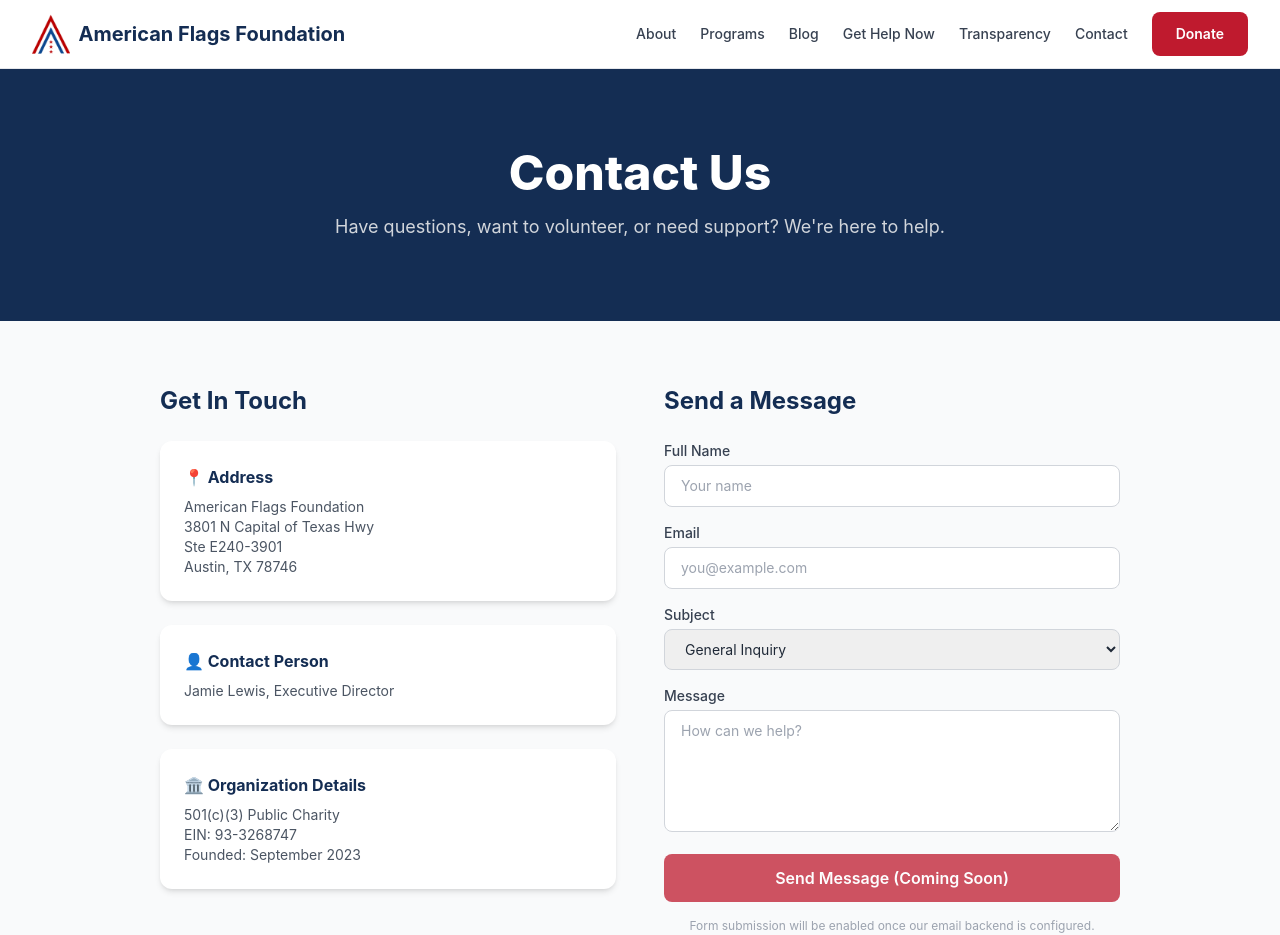
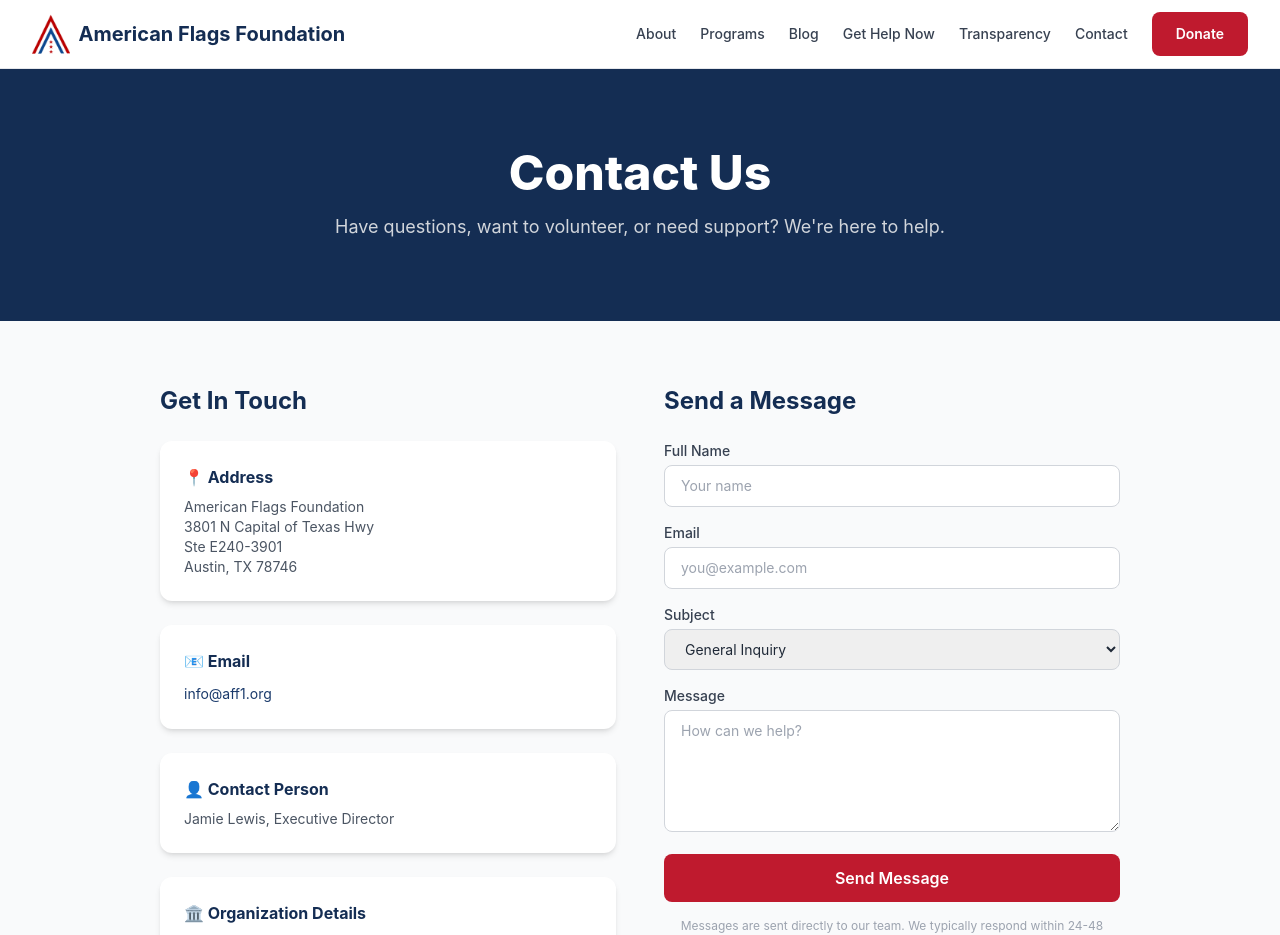
Before and after one commit to AmericanFlagsFoundation/website, a Next.js app: page /contact in a window 1280 px wide. Shown: the top 935 px of the page. Built offline with nearby package versions, Linux system fonts and the light colour scheme.

Commit message:
Wire up contact form - sends to info@aff1.org via Formsubmit

```diff
--- a/src/app/contact/page.tsx
+++ b/src/app/contact/page.tsx
@@ -1,12 +1,37 @@
-import type { Metadata } from "next";
+"use client";
 
-export const metadata: Metadata = {
-  title: "Contact Us",
-  description:
-    "Get in touch with the American Flags Foundation. We'd love to hear from you.",
-};
+import { useState } from "react";
+
+const FORM_URL = "https://formsubmit.co/ajax/info@aff1.org";
 
 export default function ContactPage() {
+  const [status, setStatus] = useState<"idle" | "sending" | "sent" | "error">("idle");
+
+  async function handleSubmit(e: React.FormEvent<HTMLFormElement>) {
+    e.preventDefault();
+    setStatus("sending");
+
+    const form = e.currentTarget;
+    const data = new FormData(form);
+
+    try {
+      const res = await fetch(FORM_URL, {
+        method: "POST",
+        headers: { "Content-Type": "application/json", Accept: "application/json" },
+        body: JSON.stringify(Object.fromEntries(data)),
+      });
+
+      if (res.ok) {
+        setStatus("sent");
+        form.reset();
+      } else {
+        setStatus("error");
+      }
+    } catch {
+      setStatus("error");
+    }
+  }
+
   return (
     <>
       <section className="bg-navy-700 py-16 text-white sm:py-20">
@@ -37,6 +62,12 @@
                 </address>
               </div>
               <div className="card">
+                <h3 className="mb-2 font-bold text-navy-700">📧 Email</h3>
+                <a href="mailto:info@aff1.org" className="text-sm text-navy-600 hover:underline">
+                  info@aff1.org
+                </a>
+              </div>
+              <div className="card">
                 <h3 className="mb-2 font-bold text-navy-700">👤 Contact Person</h3>
                 <p className="text-sm text-gray-600">Jamie Lewis, Executive Director</p>
               </div>
@@ -53,47 +84,62 @@
             </div>
           </div>
 
-          {/* Contact Form (static placeholder) */}
+          {/* Contact Form */}
           <div>
             <h2 className="mb-6 text-2xl font-bold text-navy-700">
               Send a Message
             </h2>
-            <form className="space-y-4">
+
+            {status === "sent" ? (
+              <div className="rounded-xl bg-green-50 border border-green-200 p-8 text-center">
+                <p className="text-2xl mb-2">✅</p>
+                <h3 className="text-lg font-bold text-green-800">Message Sent!</h3>
+                <p className="mt-2 text-sm text-green-700">
+                  Thank you for reaching out. We&apos;ll get back to you as soon as possible.
+                </p>
+                <button
+                  onClick={() => setStatus("idle")}
+                  className="btn-primary mt-4"
+                >
+                  Send Another Message
+                </button>
+              </div>
+            ) : (
+              <form onSubmit={handleSubmit} className="space-y-4">
+                {/* Honeypot for spam prevention */}
+                <input type="text" name="_honey" style={{ display: "none" }} />
+                {/* Disable captcha page */}
+                <input type="hidden" name="_captcha" value="false" />
+                <input type="hidden" name="_subject" value="New Contact Form Submission - AFF Website" />
+
                 <div>
-                <label
-                  htmlFor="name"
-                  className="mb-1 block text-sm font-medium text-gray-700"
-                >
+                  <label htmlFor="name" className="mb-1 block text-sm font-medium text-gray-700">
                     Full Name
                   </label>
                   <input
                     type="text"
                     id="name"
                     name="name"
+                    required
                     className="w-full rounded-lg border border-gray-300 px-4 py-2.5 text-sm focus:border-navy-500 focus:outline-none focus:ring-1 focus:ring-navy-500"
                     placeholder="Your name"
                   />
                 </div>
                 <div>
-                <label
-                  htmlFor="email"
-                  className="mb-1 block text-sm font-medium text-gray-700"
-                >
+                  <label htmlFor="email" className="mb-1 block text-sm font-medium text-gray-700">
                     Email
                   </label>
                   <input
                     type="email"
                     id="email"
                     name="email"
+                    required
                     className="w-full rounded-lg border border-gray-300 px-4 py-2.5 text-sm focus:border-navy-500 focus:outline-none focus:ring-1 focus:ring-navy-500"
                     placeholder="you@example.com"
                   />
                 </div>
                 <div>
-                <label
-                  htmlFor="subject"
-                  className="mb-1 block text-sm font-medium text-gray-700"
-                >
+                  <label htmlFor="subject" className="mb-1 block text-sm font-medium text-gray-700">
                     Subject
                   </label>
                   <select
@@ -110,27 +156,37 @@
                   </select>
                 </div>
                 <div>
-                <label
-                  htmlFor="message"
-                  className="mb-1 block text-sm font-medium text-gray-700"
-                >
+                  <label htmlFor="message" className="mb-1 block text-sm font-medium text-gray-700">
                     Message
                   </label>
                   <textarea
                     id="message"
                     name="message"
                     rows={5}
+                    required
                     className="w-full rounded-lg border border-gray-300 px-4 py-2.5 text-sm focus:border-navy-500 focus:outline-none focus:ring-1 focus:ring-navy-500"
                     placeholder="How can we help?"
                   />
                 </div>
-              <button type="button" className="btn-primary w-full cursor-not-allowed opacity-75" disabled>
-                Send Message (Coming Soon)
+
+                {status === "error" && (
+                  <p className="text-sm text-red-600">
+                    Something went wrong. Please try again or email us directly at info@aff1.org.
+                  </p>
+                )}
+
+                <button
+                  type="submit"
+                  disabled={status === "sending"}
+                  className="btn-primary w-full disabled:opacity-75"
+                >
+                  {status === "sending" ? "Sending..." : "Send Message"}
                 </button>
                 <p className="text-xs text-gray-400 text-center">
-                Form submission will be enabled once our email backend is configured.
+                  Messages are sent directly to our team. We typically respond within 24-48 hours.
                 </p>
               </form>
+            )}
           </div>
         </div>
       </section>
```
Lines whose indentation alone changed are shown as unchanged.
